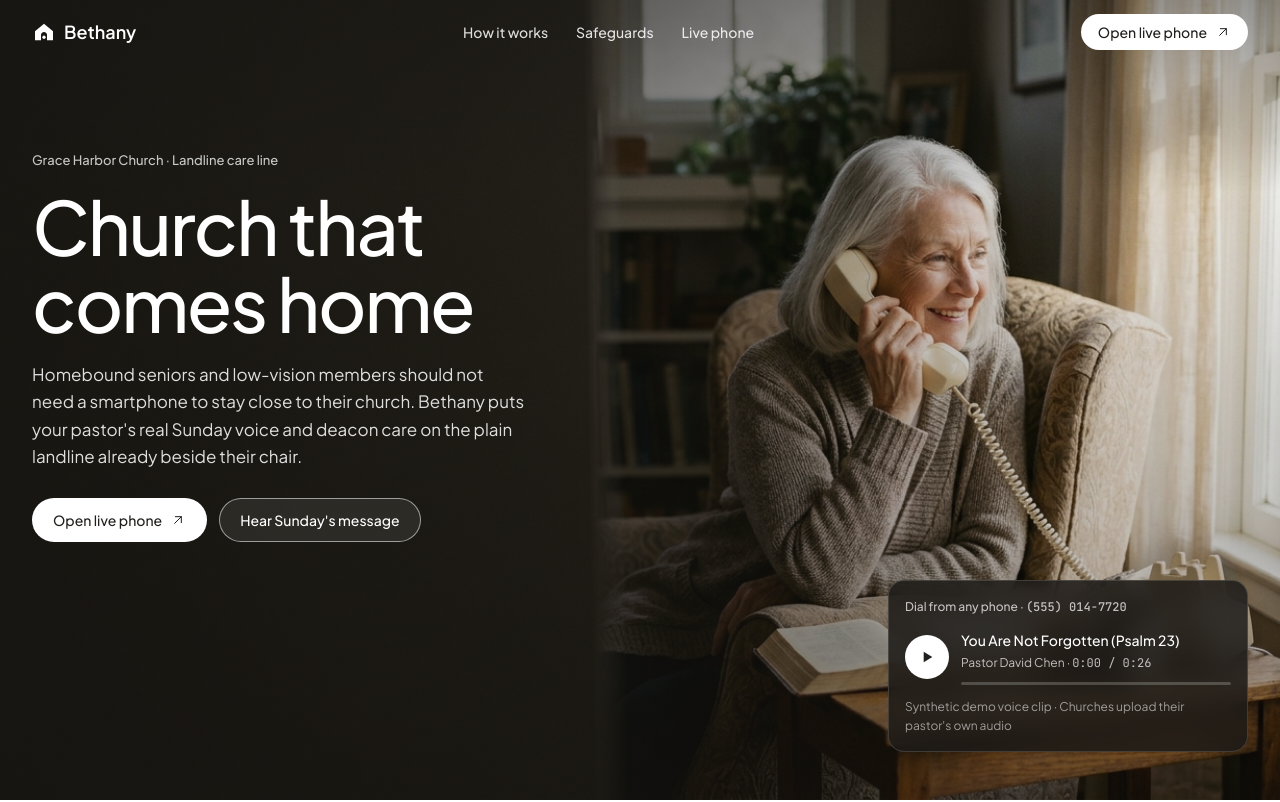
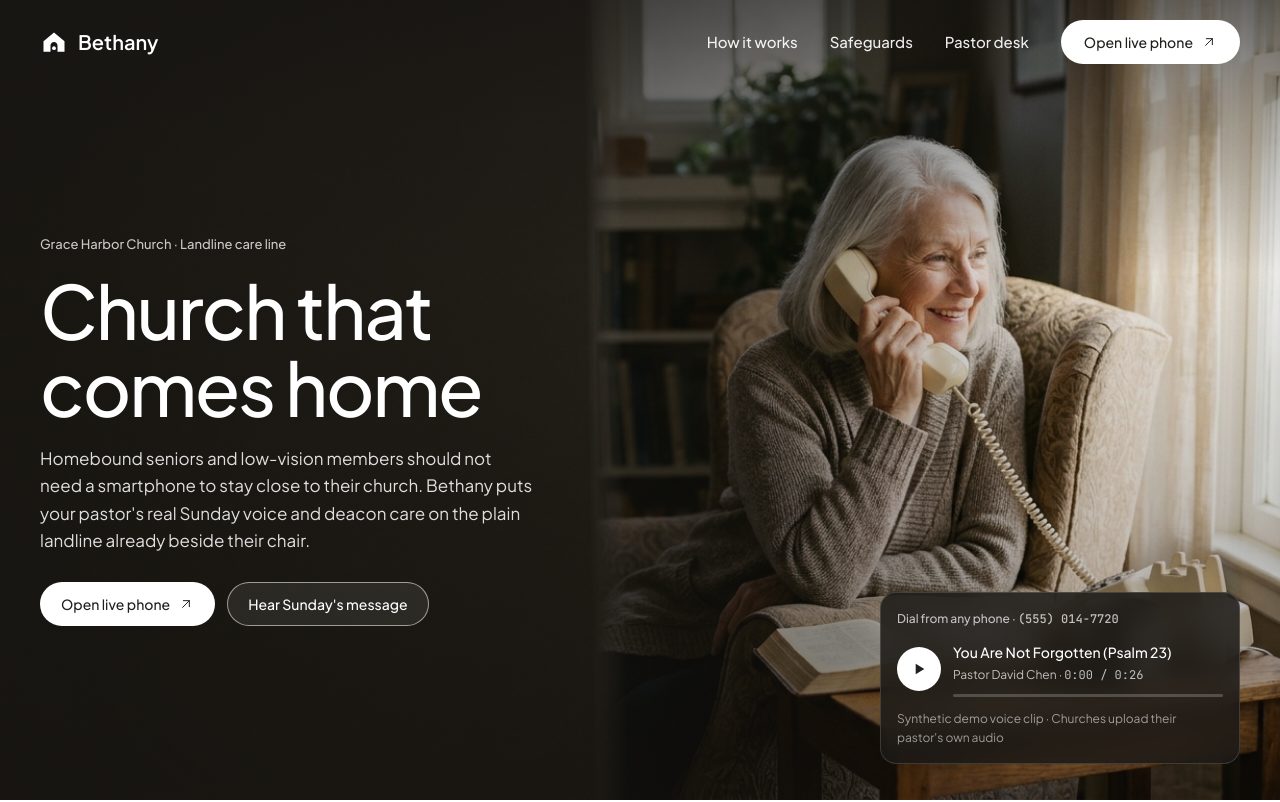
Before and after one commit to GreatSage-dev/bethany, a website: page public/index.html in a window 1280 px wide. Shown: the top 802 px of the page. Drawn offline with Linux system fonts and the light colour scheme; no server answers.

Commit message:
fix(ui): refine header proportions, right-aligned links, and laptop hero fit

```diff
--- a/public/index.html
+++ b/public/index.html
@@ -15,17 +15,18 @@
   <header class="site-nav" id="site-nav">
     <div class="nav-inner">
       <a href="#top" class="brand-lockup" aria-label="Bethany home">
-        <svg class="brand-svg" width="24" height="24" viewBox="0 0 32 32" fill="none" aria-hidden="true">
+        <svg class="brand-svg" width="28" height="28" viewBox="0 0 32 32" fill="none" aria-hidden="true">
           <path d="M4 15L16 5L28 15V27H20V20C20 17.8 18.2 16 16 16C13.8 16 12 17.8 12 20V27H4V15Z" fill="currentColor" />
           <circle cx="16" cy="23" r="2.2" fill="currentColor" />
         </svg>
         <span class="brand-name">Bethany</span>
       </a>
 
+      <div class="nav-right">
         <nav class="nav-links" aria-label="Primary">
           <a href="#how-it-works">How it works</a>
           <a href="#safeguards">Safeguards</a>
-        <a href="/phone" target="_blank" rel="noopener noreferrer">Live phone</a>
+          <a href="/judge" target="_blank" rel="noopener noreferrer">Pastor desk</a>
         </nav>
 
         <div class="nav-actions">
@@ -36,6 +37,7 @@
               <path d="M8 7h9v9" />
             </svg>
           </a>
+        </div>
       </div>
     </div>
   </header>
--- a/public/styles.css
+++ b/public/styles.css
@@ -113,38 +113,48 @@ summary:focus-visible {
 
 .nav-inner {
   max-width: 1360px;
-  height: 64px;
+  height: 84px;
   margin: 0 auto;
-  padding: 0 32px;
+  padding: 0 40px;
   display: flex;
   align-items: center;
   justify-content: space-between;
-  gap: 24px;
+  gap: 32px;
+}
+
+.site-nav.is-scrolled .nav-inner {
+  height: 68px;
 }
 
 .brand-lockup {
   display: inline-flex;
   align-items: center;
-  gap: 8px;
+  gap: 10px;
   color: inherit;
   text-decoration: none;
-  font-size: 18px;
+  font-size: 20px;
   font-weight: 600;
   line-height: 1;
+}
+
+.nav-right {
+  display: flex;
+  align-items: center;
+  gap: 32px;
 }
 
 .nav-links {
   display: flex;
   align-items: center;
-  gap: 28px;
+  gap: 32px;
 }
 
 .nav-links a {
   color: inherit;
   text-decoration: none;
-  font-size: 14px;
+  font-size: 15px;
   font-weight: 500;
-  opacity: 0.86;
+  opacity: 0.92;
   transition: opacity 150ms var(--ease-out);
 }
 
@@ -203,14 +213,17 @@ summary:focus-visible {
 .pill-outline-dark:hover { background: var(--bg-subtle); }
 
 .site-nav .nav-cta {
-  height: 36px;
-  padding: 0 16px;
+  height: 44px;
+  padding: 0 22px;
   background: #ffffff;
   color: var(--bg-ink);
   font-size: 14px;
+  font-weight: 500;
 }
 
 .site-nav.is-scrolled .nav-cta {
+  height: 40px;
+  padding: 0 18px;
   background: var(--bg-ink);
   color: #ffffff;
 }
@@ -218,11 +231,11 @@ summary:focus-visible {
 /* SECTION 1: Full-bleed documentary hero */
 .hero {
   position: relative;
-  min-height: 680px;
+  min-height: 600px;
   height: 100svh;
-  max-height: 920px;
+  max-height: 860px;
   display: flex;
-  align-items: center;
+  align-items: stretch;
   background: var(--bg-ink);
   color: #ffffff;
   overflow: hidden;
@@ -242,7 +255,7 @@ summary:focus-visible {
   inset: 0;
   background:
     linear-gradient(90deg, rgba(24, 22, 19, 0.78) 0%, rgba(24, 22, 19, 0.48) 48%, rgba(24, 22, 19, 0.08) 82%),
-    linear-gradient(180deg, rgba(24, 22, 19, 0.40) 0%, rgba(24, 22, 19, 0) 24%, rgba(24, 22, 19, 0.34) 100%);
+    linear-gradient(180deg, rgba(18, 16, 14, 0.62) 0%, rgba(18, 16, 14, 0.26) 16%, rgba(18, 16, 14, 0) 34%, rgba(18, 16, 14, 0.34) 100%);
 }
 
 .hero-inner {
@@ -250,18 +263,19 @@ summary:focus-visible {
   z-index: 2;
   width: 100%;
   max-width: 1360px;
-  height: 100%;
+  min-height: 100%;
   margin: 0 auto;
-  padding: 112px 32px 48px;
-  display: flex;
-  flex-direction: column;
-  justify-content: space-between;
+  padding: 108px 40px 36px;
+  display: grid;
+  grid-template-columns: minmax(0, 1fr) 360px;
+  align-items: end;
+  gap: 32px;
 }
 
 .hero-copy {
   max-width: 560px;
-  margin-top: auto;
-  margin-bottom: auto;
+  align-self: center;
+  padding-bottom: 12px;
 }
 
 .hero-kicker {
@@ -1273,6 +1287,8 @@ summary:focus-visible {
 
 /* Responsive */
 @media (max-width: 1040px) {
+  .hero-inner { grid-template-columns: 1fr; padding: 104px 32px 36px; }
+  .hero-audio-card { justify-self: start; }
   .workspace-grid { grid-template-columns: 1fr; }
   .handset-panel { position: static; }
   .story-split { grid-template-columns: 1fr; gap: 36px; }
@@ -1282,7 +1298,8 @@ summary:focus-visible {
 
 @media (max-width: 640px) {
   .container, .app-container { padding: 0 16px; }
-  .nav-inner { padding: 0 16px; }
+  .nav-inner { height: 68px; padding: 0 16px; }
+  .site-nav .nav-cta { height: 38px; padding: 0 16px; }
   .app-topbar-inner { padding: 8px 16px; }
   .brand-name { display: none; }
   .nav-links { display: none; }
@@ -1292,8 +1309,8 @@ summary:focus-visible {
   .hero-scrim {
     background: linear-gradient(180deg, rgba(24, 22, 19, 0.50) 0%, rgba(24, 22, 19, 0.72) 62%, rgba(24, 22, 19, 0.88) 100%);
   }
-  .hero-inner { padding: 96px 16px 32px; gap: 28px; }
-  .hero-audio-card { align-self: stretch; max-width: none; }
+  .hero-inner { padding: 92px 16px 32px; gap: 28px; }
+  .hero-audio-card { justify-self: stretch; max-width: none; }
   .editorial-section { padding: 64px 0; }
   .safeguards-section { padding: 64px 0 80px; }
   .app-main { padding: 16px 0 40px; }
```
Lines whose indentation alone changed are shown as unchanged.
